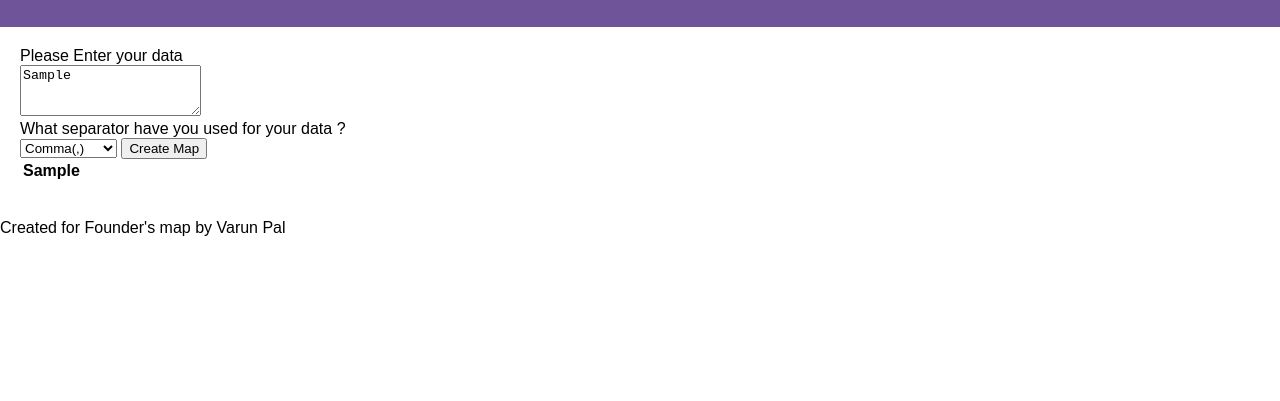
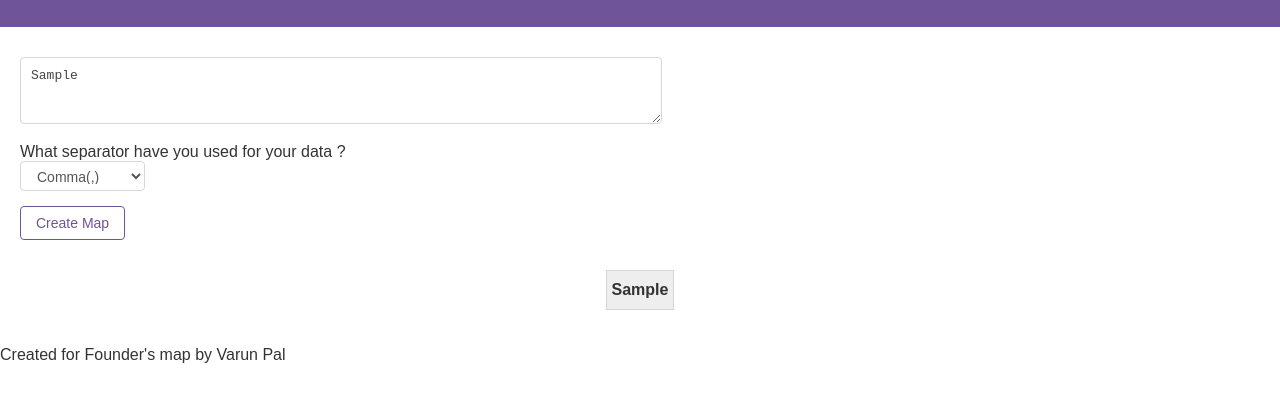
Before and after one commit to varunpal/founders-map, a plain HTML site: page index.html in a window 1280 px wide. Both pictures are taken after typing "Sample" into the empty fields and a click on the input "Create Map". Shown: the part 67-468 px from the top of the page. Drawn offline with Linux system fonts and the light colour scheme.

Commit message:
Form styling.

```diff
--- a/index.html
+++ b/index.html
@@ -10,15 +10,23 @@
     </header>
     <div class="container">
       <form id="generator">
-        <label for="foundry">Please Enter your data</label>
-        <textarea id="data" name="data" class="form-control" rows="3" placeholder="Please Enter your data"></textarea>
+        <div class="section">
+          <textarea
+            id="data"
+            name="data"
+            class="csv-input"
+            rows="3"
+            placeholder="Enter your CSV data here"></textarea>
+        </div>
+        <div class="section">
           <label for="separator">What separator have you used for your data ?</label>
           <select id="separator" name="separator" class="form-control">
             <option value="," selected>Comma(,)</option>
             <option value=";">Semicolon(;)</option>
             <option value="tab">Tab</option>
           </select>
-        <input type="submit" value="Create Map" />
+        </div>
+        <input class="button" type="submit" value="Create Map" />
       </form>
       <div id="tableContainer"></div>
     </div>
--- a/scripts/foundry.js
+++ b/scripts/foundry.js
@@ -11,6 +11,10 @@
       event.preventDefault();
       var data = event.target.data.value,
         separator = event.target.separator.value;
+      if (!data.trim()) {
+        alert('Please enter valid csv data');
+        return;
+      }
       context.data = window.utils.parse(data, separator);
       context.separator = separator;
       context.table.render(context.data);
--- a/styles/style.css
+++ b/styles/style.css
@@ -1,6 +1,7 @@
 body {
   margin: 0px;
   font-family: Arial, Helvetica, sans-serif;
+  color: #333;
 }
 
 header {
@@ -19,11 +20,89 @@ header .title {
   padding: 20px;
 }
 
+textarea {
+  border: 1px solid #d5d6d9;
+  padding: 10px;
+  color: #444;
+  font-size: 13px;
+  border-radius: 4px;
+  outline: 0px;
+}
+
+textarea:focus {
+  border: 1px solid #6f5499;
+}
+
+textarea:hover, select:hover {
+  box-shadow: 2px 2px 4px #EEE;
+}
+
+select {
+  height: 30px;
+  min-width: 100px;
+  padding: 6px 12px;
+  font-size: 14px;
+  color: #555;
+  background-color: #fff;
+  background-image: none;
+  border: 1px solid #d5d6d9;
+  border-radius: 4px;
+  outline: 0px;
+}
+
+select:focus {
+  border: 1px solid #6f5499;
+}
+
+.csv-input {
+  margin-top: 10px;
+  width: 50%;
+  min-width: 300px;
+}
+
+.section {
+  margin-bottom: 15px;
+}
+
 label {
   display: block;
 }
 
+.button {
+  border: 1px solid #6f5499;
+  font-size: 14px;
+  padding: 8px 15px;
+  background-color: #FFF;
+  outline: none;
+  color: #6f5499;
+  border-radius: 4px;
+  cursor: pointer;
+}
+
+.button:hover {
+  background-color: #6f5499;
+  color: #FFF;
+}
+
+table {
+  border: 1px solid #d5d6d9;
+  border-collapse: collapse;
+  margin: 0 auto;
+  margin-top: 30px;
+}
+
+th, td {
+  border: 1px solid #d5d6d9;
+  padding: 5px;
+}
+
+th {
+  padding: 10px 5px;
+  background-color: #EEE;
+}
+
 .thumb {
-  width: 40px;
-  height: 30px;
+  width: 50px;
+  height: 40px;
+  background-color: #CCC;
 }
```
Lines whose indentation alone changed are shown as unchanged.
